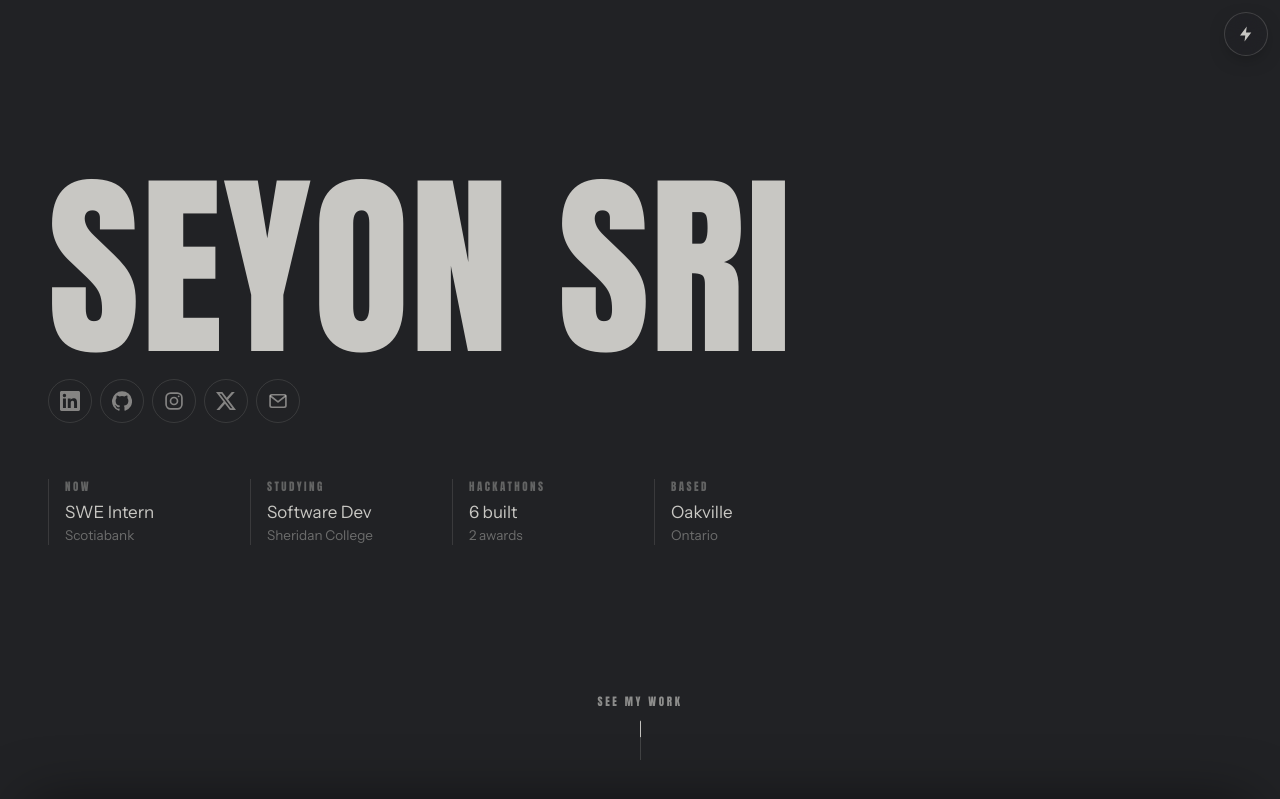
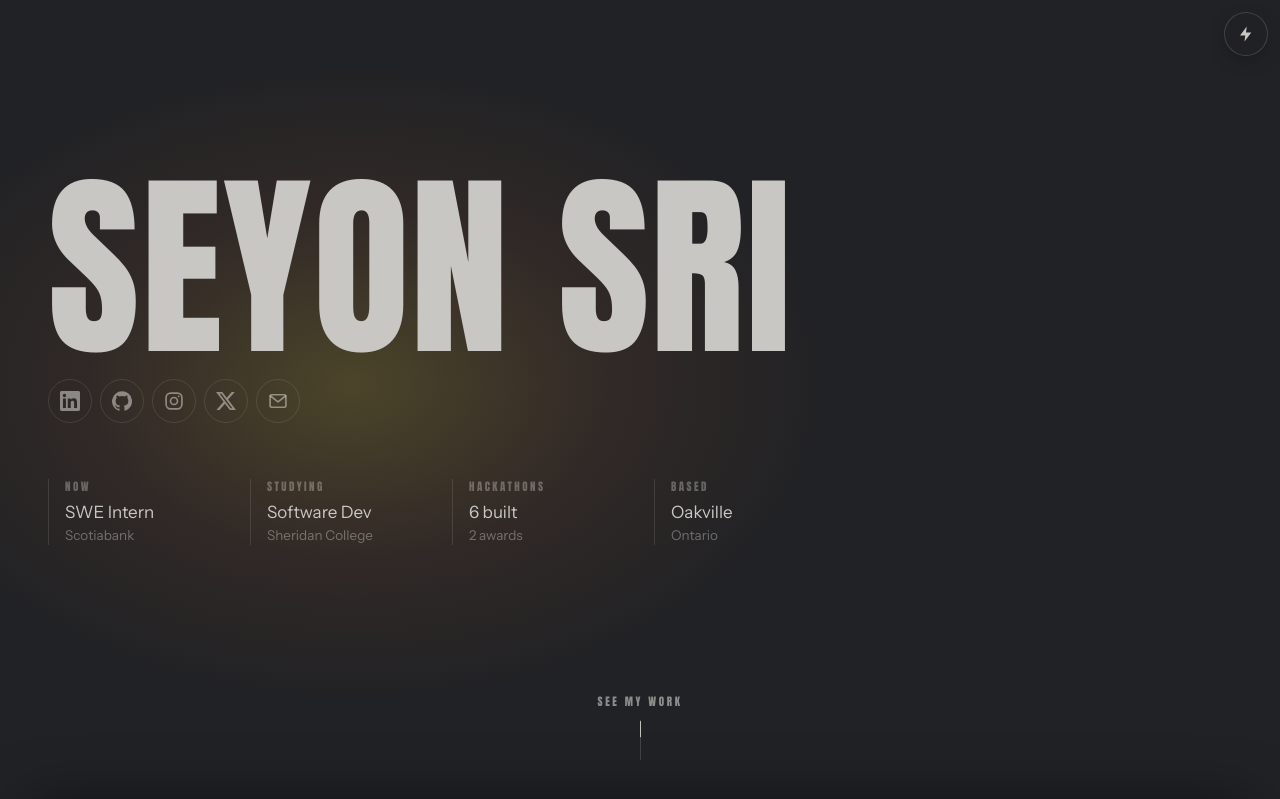
Before and after one commit to S3yon/S3yon.com, a Next.js app: page / in a window 1280 px wide. Shown: the top 799 px of the page. Built offline with nearby package versions, Linux system fonts and the light colour scheme; no server answers.

Commit message:
feat(intro): warm glow in light, deeper charcoal and flicker in dark

```diff
--- a/app/globals.css
+++ b/app/globals.css
@@ -55,6 +55,12 @@
 }
 
 @layer utilities {
+  /* Intro glow (IntroGlow): dark mode deepens the charcoal and flickers; light has a warm glow. */
+  .dark [data-intro] { --charcoal: 19 19 21; }
+  .dark .intro-light, html:not(.dark) .intro-dark { display: none; }
+  @keyframes intro-flicker { 0%, 90%, 100% { opacity: 0; } 91% { opacity: .16; } 92% { opacity: 0; } 93.5% { opacity: .1; } 95% { opacity: 0; } }
+  .intro-flicker { opacity: 0; animation: intro-flicker 7s linear 2.4s infinite; }
+
   /* Intro: panel sweeps up from below with a convex arc top that flattens out. */
   @keyframes arc-rise {
     0% {
@@ -189,6 +195,7 @@
 
   @media (prefers-reduced-motion: reduce) {
     .animate-arc,
+    .intro-flicker,
     .animate-intro-fade,
     .animate-spin-record,
     .animate-bar,
--- a/components/Intro.tsx
+++ b/components/Intro.tsx
@@ -1,5 +1,6 @@
 import NowPlaying from './NowPlaying';
 import ThunderCharge from './name-fx/ThunderCharge';
+import IntroGlow from './IntroGlow';
 
 type Social = { name: string; url: string; icon: React.ReactNode };
 
@@ -64,9 +65,11 @@ const notes = [
 
 export default function Intro() {
   return (
-    <section className="sticky top-0 z-0 h-screen h-svh overflow-hidden bg-shell">
+    <section data-intro className="sticky top-0 z-0 h-screen h-svh overflow-hidden bg-shell">
       {/* the panel that sweeps up with an arc top, then flattens */}
-      <div className="animate-arc absolute inset-0 bg-charcoal" />
+      <div className="animate-arc absolute inset-0 overflow-hidden bg-charcoal">
+        <IntroGlow />
+      </div>
 
       <div className="relative flex h-full flex-col px-6 pb-[max(2rem,env(safe-area-inset-bottom))] pt-[max(2rem,env(safe-area-inset-top))] sm:px-12 sm:py-10">
         <div className="flex flex-1 flex-col justify-center">
--- /dev/null
+++ b/components/IntroGlow.tsx
@@ -0,0 +1,10 @@
+// The intro changes with the theme but keeps its charcoal. Light: a warm glow behind the name.
+// Dark: a deeper charcoal (globals.css) and a lightning flicker across the panel every ~7s.
+export default function IntroGlow() {
+  return (
+    <>
+      <span aria-hidden className="intro-light absolute left-[-10%] top-[8%] h-[80vmin] w-[120vmin] rounded-full" style={{ background: 'radial-gradient(closest-side, rgba(246,206,58,0.2), rgba(232,119,58,0.08) 55%, transparent)' }} />
+      <span aria-hidden className="intro-dark intro-flicker absolute inset-0 bg-[#DCE4FF]" />
+    </>
+  );
+}
```
